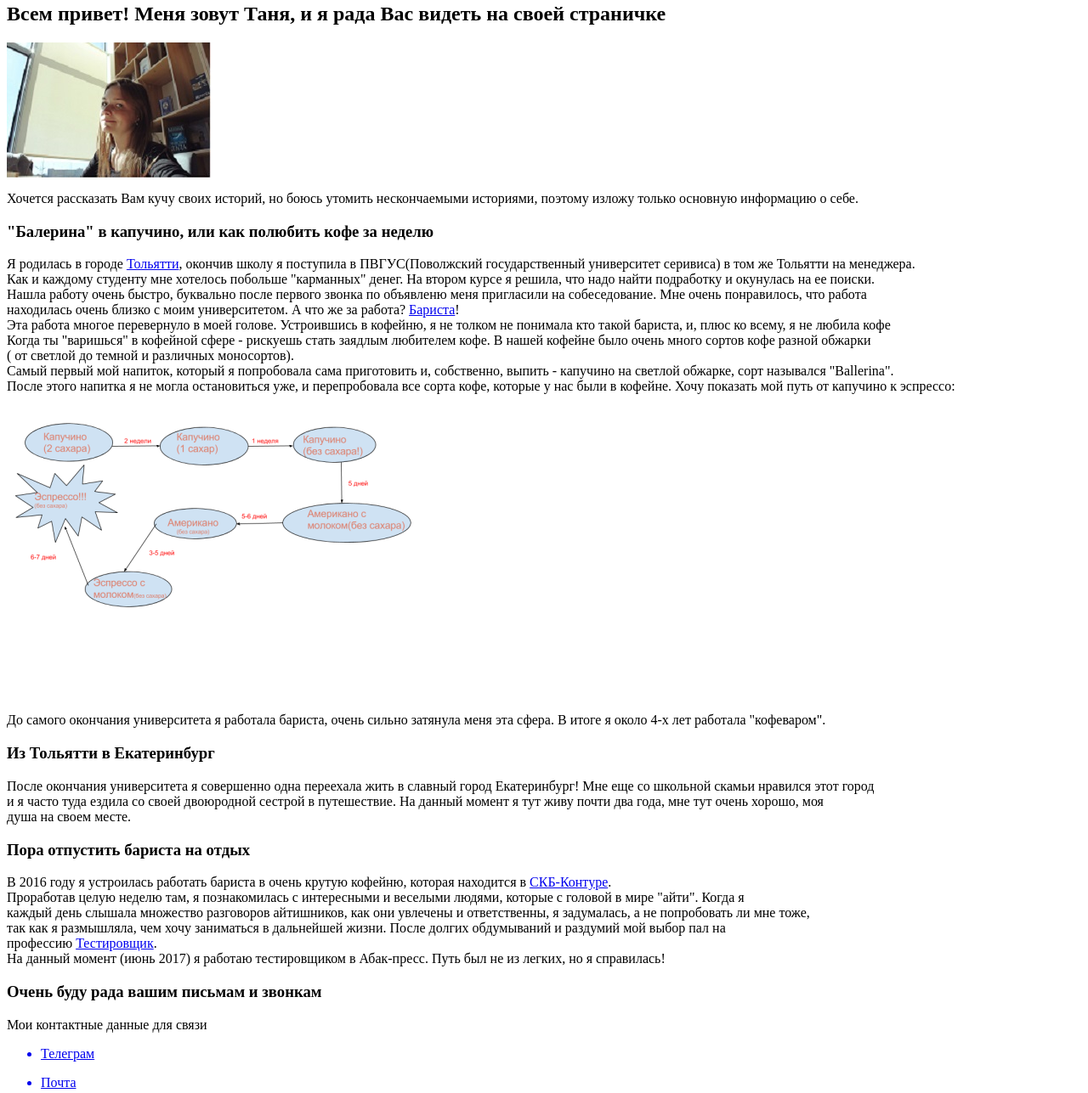
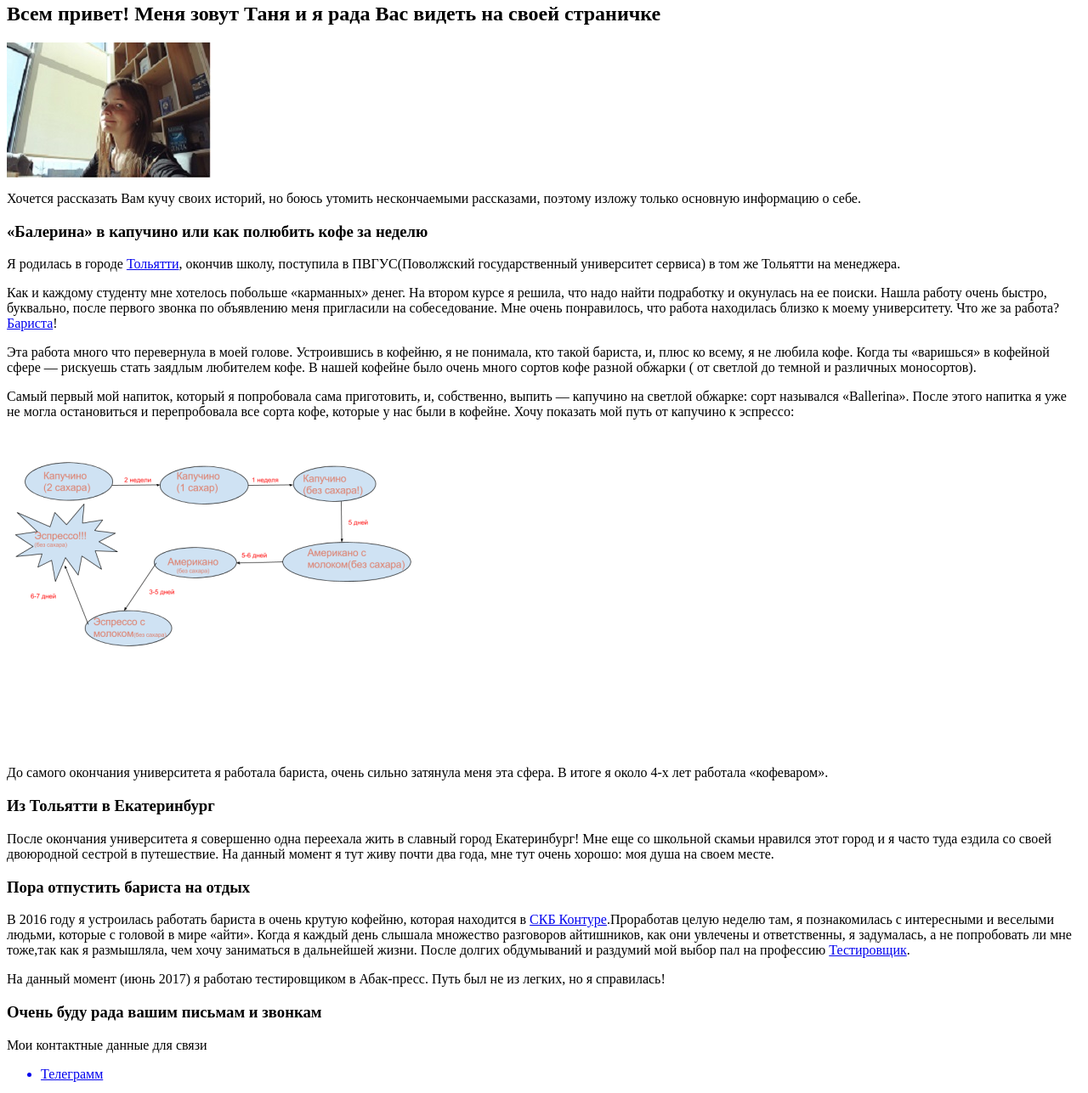
Before and after one commit to Tank090493/Pilot-tester, a plain HTML site: page index.html in a window 1280 px wide. Shown: the part 5-1292 px from the top of the page at 85% size. Drawn offline with Linux system fonts and the light colour scheme.

Commit message:
Внесение правок

```diff
--- a/index.html
+++ b/index.html
@@ -7,66 +7,38 @@ body{background-color: white;color: black}
 </style>
 </head>
 <body>
-<h2>Всем привет! Меня зовут Таня, и я рада Вас видеть на своей страничке</h2> <img src="./tank.jpg">
-<p>Хочется рассказать Вам кучу своих историй, но боюсь утомить нескончаемыми историями, поэтому изложу только основную информацию о себе.</p>
-   <h3>"Балерина" в капучино, или как полюбить кофе за неделю</h3>
-<p>
-Я родилась в городе <a href="https://ru.wikipedia.org/wiki/%D0%A2%D0%BE%D0%BB%D1%8C%D1%8F%D1%82%D1%82%D0%B8" rel="nofollow"> Тольятти</a>, окончив школу я поступила в ПВГУС(Поволжский государственный университет серивиса) в том же Тольятти на менеджера.
-<br>
-Как и каждому студенту мне хотелось побольше "карманных" денег. На втором курсе я решила, что надо найти подработку и окунулась на ее поиски.
-<br>
-Нашла работу очень быстро, буквально после первого звонка по объявленю меня пригласили на собеседование. Мне очень понравилось, что работа
-<br>
-находилась очень близко с моим университетом. А что же за работа? <a href="http://morecoffee.ru/barista.html" rel="nofollow">Бариста<a/>!
-<br>
-Эта работа многое перевернуло в моей голове. Устроившись в кофейню, я не толком не понимала кто такой бариста, и, плюс ко всему, я не любила кофе
-<br>
-Когда ты "варишься" в кофейной сфере - рискуешь стать заядлым любителем кофе. В нашей кофейне было очень много сортов кофе разной обжарки
-<br>
-( от светлой до темной и различных моносортов).
-<br>
-Самый первый мой напиток, который я попробовала сама приготовить и, собственно, выпить - капучино на светлой обжарке, сорт назывался "Ballerina".
-<br>
-После этого напитка я не могла остановиться уже, и перепробовала все сорта кофе, которые у нас были в кофейне. Хочу показать мой путь от капучино к эспрессо:
-<br>
-<img src="./coff.png">
-<br>
-До самого окончания университета я работала бариста, очень сильно затянула меня эта сфера. В итоге я около 4-х лет работала "кофеваром".
-</p>
+<h2>Всем привет! Меня зовут Таня и я рада Вас видеть на своей страничке</h2> <img src="./tank.jpg">
+<p>Хочется рассказать Вам кучу своих историй, но боюсь утомить нескончаемыми рассказами, поэтому изложу только основную информацию о себе.</p>
+   <h3>«Балерина» в капучино или как полюбить кофе за неделю</h3>
+<p>Я родилась в городе <a href="https://ru.wikipedia.org/wiki/%D0%A2%D0%BE%D0%BB%D1%8C%D1%8F%D1%82%D1%82%D0%B8" target="_blank"> Тольятти</a>, окончив школу, поступила в ПВГУС(Поволжский государственный университет сервиса) в том же Тольятти на менеджера.</p>
+<p>Как и каждому студенту мне хотелось побольше «карманных» денег. На втором курсе я решила, что надо найти подработку и окунулась на ее поиски.
+Нашла работу очень быстро, буквально, после первого звонка по объявлению меня пригласили на собеседование. Мне очень понравилось, что работа
+находилась близко к моему университету. Что же за работа? <a href="http://morecoffee.ru/barista.html" target="_blank">Бариста</a>!</p>
+<p>Эта работа много что перевернула в моей голове. Устроившись в кофейню, я не понимала, кто такой бариста, и, плюс ко всему, я не любила кофе.
+Когда ты «варишься» в кофейной сфере — рискуешь стать заядлым любителем кофе. В нашей кофейне было очень много сортов кофе разной обжарки ( от светлой до темной и различных моносортов).</p>
+<p>Самый первый мой напиток, который я попробовала сама приготовить, и, собственно, выпить — капучино на светлой обжарке: сорт назывался «Ballerina».
+После этого напитка я уже не могла остановиться и перепробовала все сорта кофе, которые у нас были в кофейне. Хочу показать мой путь от капучино к эспрессо:</p>
+<p><img src="./coff.png"></p>
+<p>До самого окончания университета я работала бариста, очень сильно затянула меня эта сфера. В итоге я около 4-х лет работала «кофеваром».</p>
   <h3>Из Тольятти в Екатеринбург</h3>
-<p>
-После окончания университета я совершенно одна переехала жить в славный город Екатеринбург! Мне еще со школьной скамьи нравился этот город
-<br>
-и я часто туда ездила со своей двоюродной сестрой в путешествие. На данный момент я тут живу почти два года, мне тут очень хорошо, моя
-<br>
-душа на своем месте.
-</p>
+<p>После окончания университета я совершенно одна переехала жить в славный город Екатеринбург! Мне еще со школьной скамьи нравился этот город и я часто туда ездила со своей двоюродной сестрой в путешествие. На данный момент я тут живу почти два года, мне тут очень хорошо: моя
+душа на своем месте.</p>
   <h3>Пора отпустить бариста на отдых</h3>
-<p>
-В 2016 году я устроилась работать бариста в очень крутую кофейню, которая находится в <a href="https://kontur.ru/" rel="nofollow">СКБ-Контуре</a>.
-<br>
-Проработав целую неделю там, я познакомилась с интересными и веселыми людями, которые с головой в мире "айти". Когда я
-<br>
-каждый день слышала множество разговоров айтишников, как они увлечены и ответственны, я задумалась, а не попробовать ли мне тоже,
-<br>
-так как я размышляла, чем хочу заниматься в дальнейшей жизни. После долгих обдумываний и раздумий мой выбор пал на
-<br>
-профессию <a href="https://ru.wikipedia.org/wiki/%D0%A2%D0%B5%D1%81%D1%82%D0%B8%D1%80%D0%BE%D0%B2%D1%89%D0%B8%D0%BA" rel="nofollow">Тестировщик</a>.
-<br>
-На данный момент (июнь 2017) я работаю тестировщиком в Абак-пресс. Путь был не из легких, но я справилась!
-</p>
+<p>В 2016 году я устроилась работать бариста в очень крутую кофейню, которая находится в <a href="https://kontur.ru/" target="_blank">СКБ Контуре</a>.Проработав целую неделю там, я познакомилась с интересными и веселыми людьми, которые с головой в мире «айти». Когда я
+каждый день слышала множество разговоров айтишников, как они увлечены и ответственны, я задумалась, а не попробовать ли мне тоже,так как я размышляла, чем хочу заниматься в дальнейшей жизни. После долгих обдумываний и раздумий мой выбор пал на
+профессию <a href="https://ru.wikipedia.org/wiki/%D0%A2%D0%B5%D1%81%D1%82%D0%B8%D1%80%D0%BE%D0%B2%D1%89%D0%B8%D0%BA" target="_blank">Тестировщик</a>.</p>
+<p>На данный момент (июнь 2017) я работаю тестировщиком в Абак-пресс. Путь был не из легких, но я справилась!</p>
   <h3>Очень буду рада вашим письмам и звонкам</h3>
 <p>
   Мои контактные данные для связи
-<br>
 <ul>
-<a href="http://t.me/tank0904" target="_blank" rel="nofollow"><li>Телеграм</li></a>
+<a href="http://t.me/tank0904" target="_blank"><li>Телеграмм</li></a>
 </ul>
 <ul>
-<a href="mailto:skydoba@mail.ru" rel="nofollow"><li>Почта</li></a>
+<a href="mailto:skydoba@mail.ru" target="_blank"><li>Почта</li></a>
 </ul>
 <ul>
-<a href="https://vk.com/id85384529" rel="nofollow"><li>Вконтакте</li></a>
+<a href="https://vk.com/id85384529" target="_blank"><li>Вконтакте</li></a>
 </ul>
 <ul>
 <a href="tel:+79041790919"><li>Мой номер</li></a>
```
